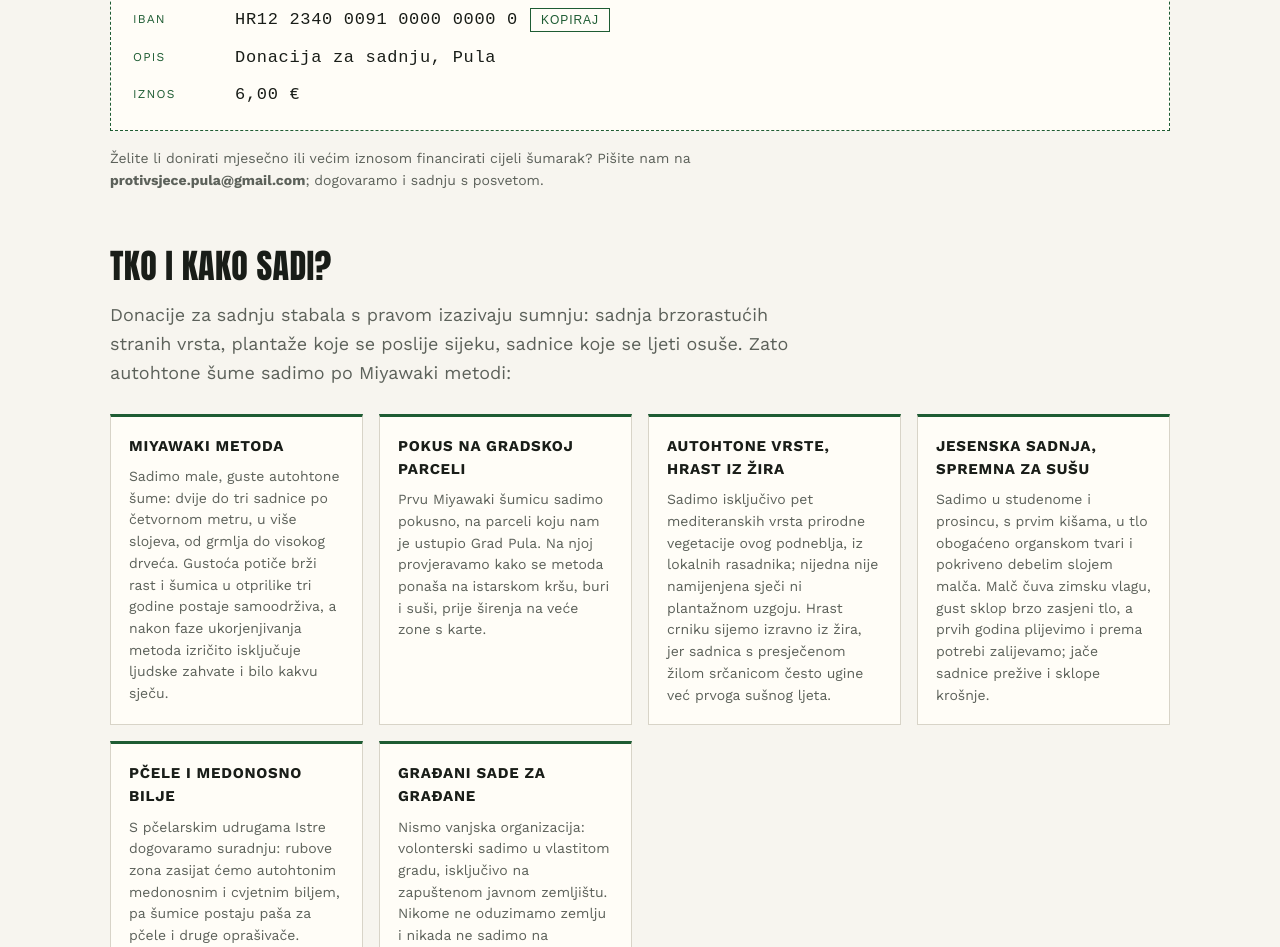
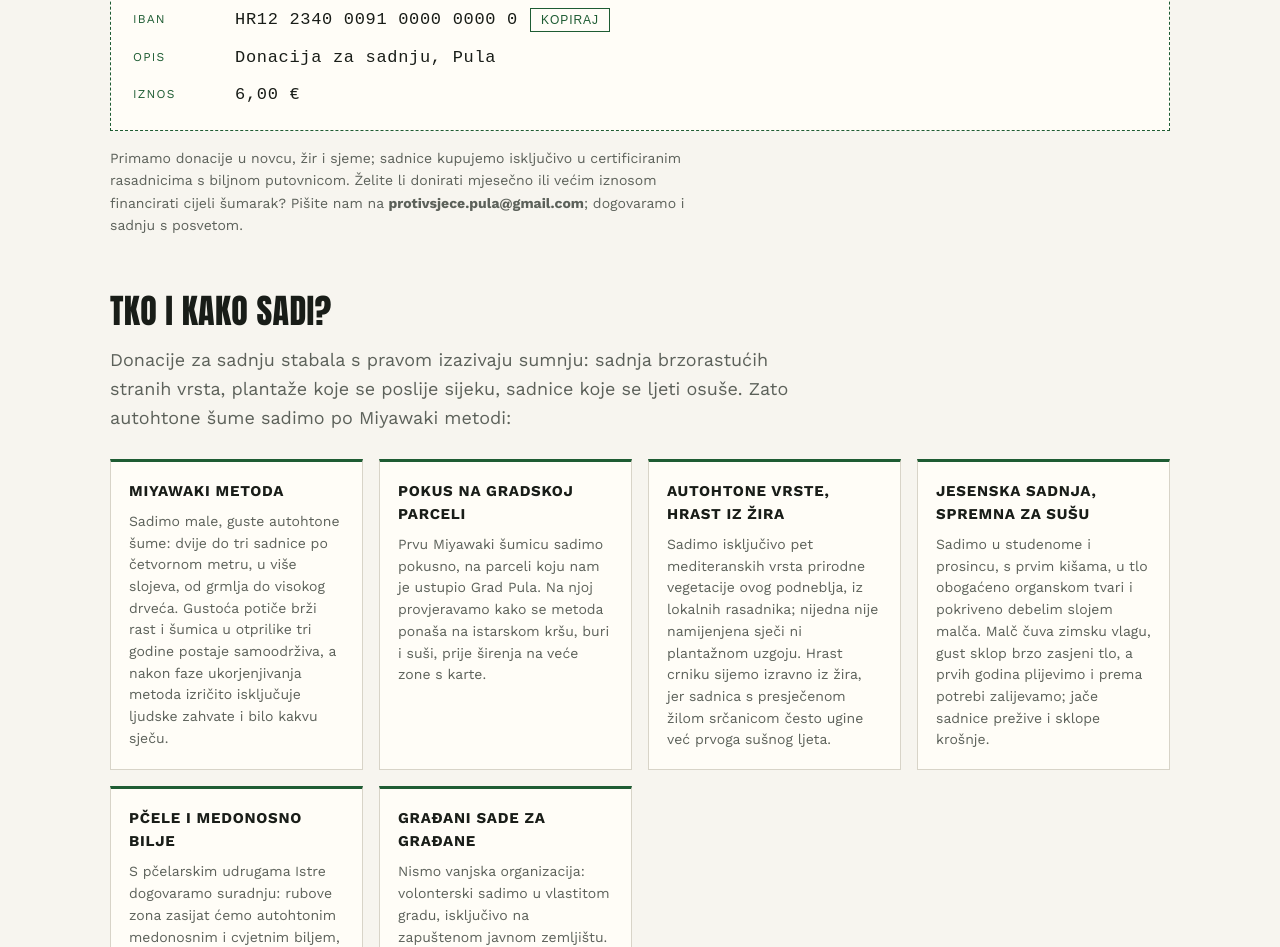
Before and after one commit to MarinaHuber/sadnja, a plain HTML site: page index.html in a window 1280 px wide. Shown: the part 1660-2607 px from the top of the page. Drawn offline with nearby package versions, Linux system fonts and the light colour scheme.

Commit message:
Donacije u novcu, žiru i sjemenu; sadnice samo iz certificiranih rasadnika
Co-Authored-By: Claude Fable 5 <noreply@anthropic.com>

```diff
--- a/index.html
+++ b/index.html
@@ -229,7 +229,7 @@ footer a{color:var(--green-bright)}
       <div class="row"><label data-i18n="lbl_desc">Opis</label> <code id="bank-desc"></code></div>
       <div class="row"><label data-i18n="lbl_amount">Iznos</label> <code id="bank-amount">6,00 €</code></div>
     </div>
-    <p class="monthly-note" data-i18n="monthly_note">Želite li donirati mjesečno ili većim iznosom financirati cijeli šumarak? Pišite nam na <strong>protivsjece.pula@gmail.com</strong>; dogovaramo i sadnju s posvetom.</p>
+    <p class="monthly-note" data-i18n="monthly_note">Primamo donacije u novcu, žir i sjeme; sadnice kupujemo isključivo u certificiranim rasadnicima s biljnom putovnicom. Želite li donirati mjesečno ili većim iznosom financirati cijeli šumarak? Pišite nam na <strong>protivsjece.pula@gmail.com</strong>; dogovaramo i sadnju s posvetom.</p>
 
     <h3 class="sub-title" data-i18n="how_title">Tko i kako sadi?</h3>
     <p class="lede" data-i18n="how_lede">Donacije za sadnju stabala s pravom izazivaju sumnju: sadnja brzorastućih stranih vrsta, plantaže koje se poslije sijeku, sadnice koje se ljeti osuše. Zato autohtone šume sadimo po Miyawaki metodi:</p>
@@ -485,8 +485,8 @@ const UI = {
   lbl_desc:{hr:"Opis", en:"Description"},
   lbl_amount:{hr:"Iznos", en:"Amount"},
   btn_copy:{hr:"Kopiraj", en:"Copy"},
-  monthly_note:{hr:"Želite li donirati mjesečno ili većim iznosom financirati cijeli šumarak? Pišite nam na <strong>protivsjece.pula@gmail.com</strong>; dogovaramo i sadnju s posvetom.",
-                en:"Want to give monthly, or fund a whole grove? Write to <strong>protivsjece.pula@gmail.com</strong>, we also arrange dedication plantings."},
+  monthly_note:{hr:"Primamo donacije u novcu, žir i sjeme; sadnice kupujemo isključivo u certificiranim rasadnicima s biljnom putovnicom. Želite li donirati mjesečno ili većim iznosom financirati cijeli šumarak? Pišite nam na <strong>protivsjece.pula@gmail.com</strong>; dogovaramo i sadnju s posvetom.",
+                en:"We accept donations in money, acorns and seeds; saplings we buy only from certified nurseries with a plant passport. Want to give monthly, or fund a whole grove? Write to <strong>protivsjece.pula@gmail.com</strong>, we also arrange dedication plantings."},
   how_title:{hr:"Tko i kako sadi?", en:"Who plants, and how?"},
   how_lede:{hr:"Donacije za sadnju stabala s pravom izazivaju sumnju: sadnja brzorastućih stranih vrsta, plantaže koje se poslije sijeku, sadnice koje se ljeti osuše. Zato autohtone šume sadimo po Miyawaki metodi:",
             en:"Tree-planting donations rightly raise doubts: planting of fast-growing foreign species, plantations logged later, saplings that dry out in summer. That is why we plant native forests using the Miyawaki method:"},
```
